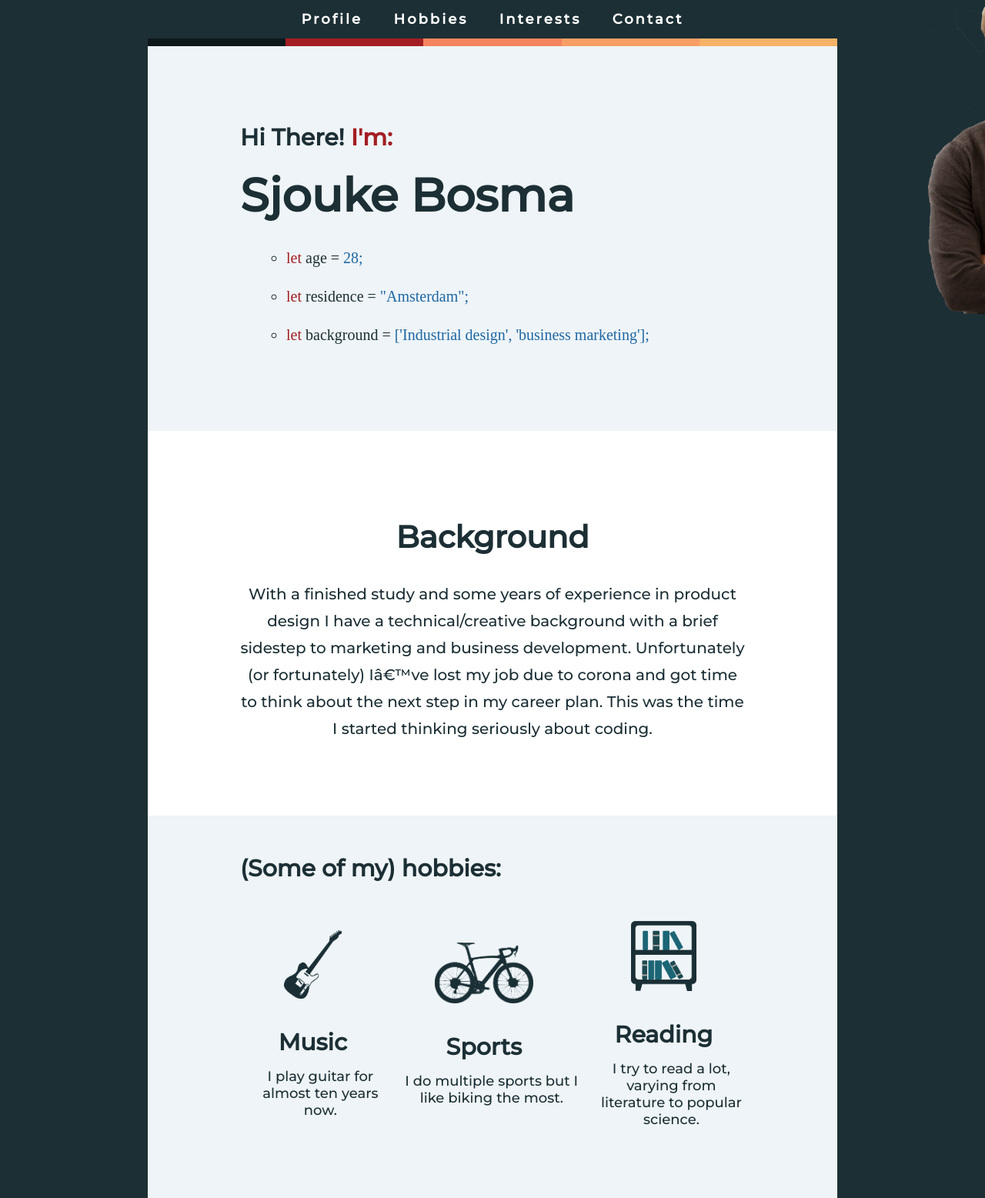
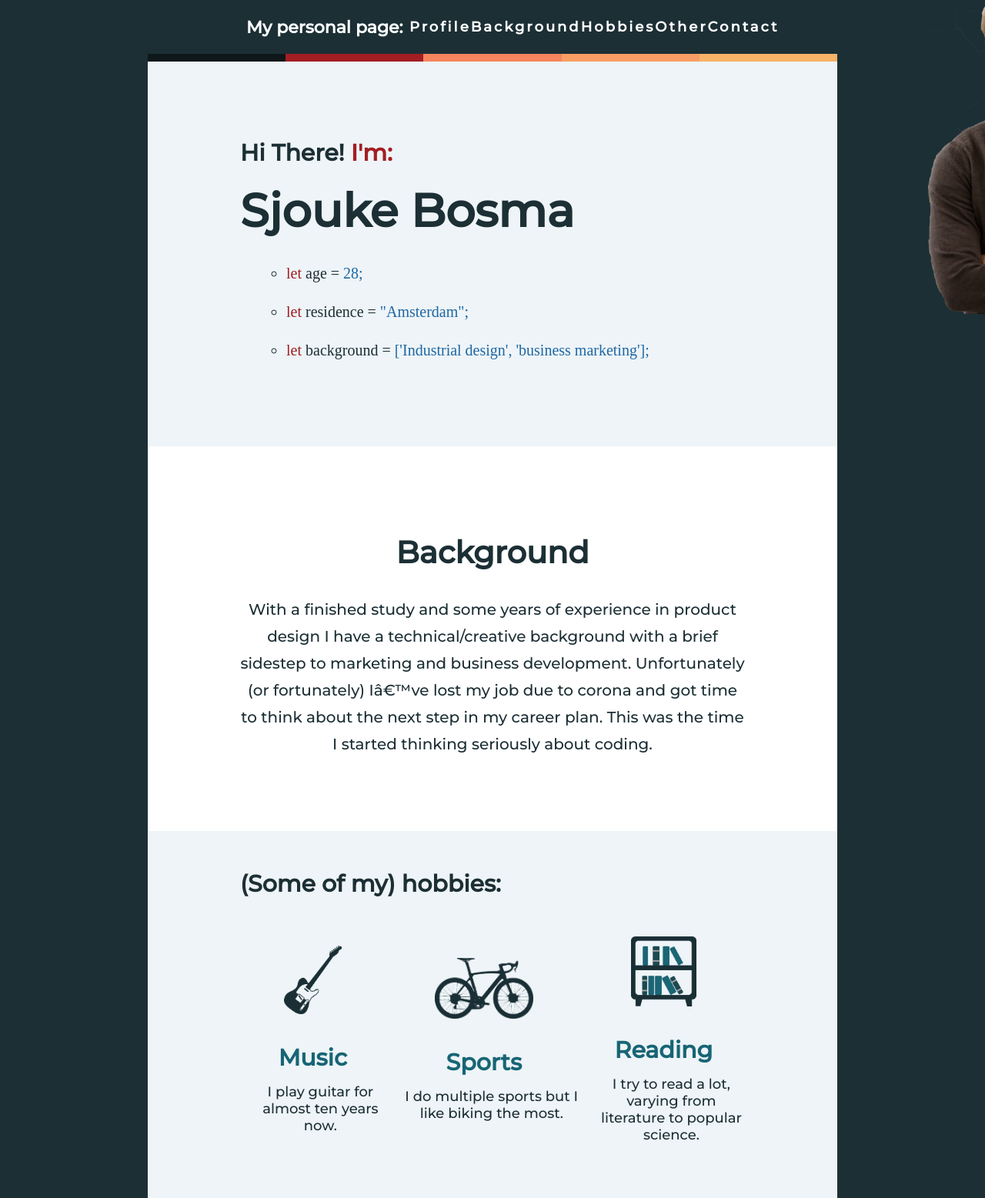
Before and after one commit to Sjouke91/personal-page, a plain HTML site: page index.html in a window 1280 px wide. Shown: the top 1557 px of the page at 77% size. Drawn offline with Linux system fonts and the light colour scheme.

Commit message:
finilized page

```diff
--- a/index.html
+++ b/index.html
@@ -15,11 +15,13 @@
     <!-- navbar -->
     <header class="header">
         <nav>
+            <h3 id="title">My personal page:</h3>
             <ul class="nav_links">
-                <li><a href="#">Profile</a></li>
-                <li><a href="#">Hobbies</a></li>
-                <li><a href="#">Interests</a></li>
-                <li><a href="#">Contact</a></li>
+                <li><a href="#bar1">Profile</a></li>
+                <li><a href="#bar2">Background</a></li>
+                <li><a href="#bar3">Hobbies</a></li>
+                <li><a href="#bar4">Other</a></li>
+                <li><a href="#footer">Contact</a></li>
             </ul>
         </nav>
     </header>
@@ -34,7 +36,7 @@
 
     <!-- start of sections -->
     <body class="bars">
-        <div id="bar" class="first_section">
+        <div id="bar1" class="first_section">
             <div class="personal_info">
             <h2>Hi There! <span class='h2color'>I'm:</span> </h2>
                 <h1 id="joe">Sjouke Bosma</h1>
@@ -47,7 +49,7 @@
         </div>
         </div>
 
-        <div id="bar" class="second_section">
+        <div id="bar2" class="second_section">
             <div class="second">
             <h2>Background</h2>
 
@@ -58,31 +60,31 @@
             </div>
         </div>
 
-        <div id="bar" class="third_section">
+        <div id="bar3" class="third_section">
             <h2 class="h1_2">(Some of my) hobbies:</h2>
             <div class="logos">
                 <div>
                     <img id="guitar" class="logo" src="images/gitaar.png" alt="icon of guitar">
                     <br></br>
-                    <h2>Music</h2>
+                    <h2 class="music">Music</h2>
                     <p>I play guitar for almost ten years now.</p>
                 </div>
                 <div>
                     <img id="bike" class="logo" src="images/Bike.png" alt="icon of guitar">
                     <br></br>
-                    <h2>Sports</h2>
+                    <h2 class="sports">Sports</h2>
                     <p>I do multiple sports but I like biking the most.</p>
                 </div>
                 <div>
                     <img id="books" class="logo" src="images/bookshelf.png" alt="icon of guitar">
                     <br></br>
-                    <h2>Reading</h2>
+                    <h2 class="reading">Reading</h2>
                     <p>I try to read a lot, varying from literature to popular science.</p>
                 </div>
             </div>
         </div>
 
-        <div id="bar" class="fourth_section">
+        <div id="bar4" class="fourth_section">
             <h2 class="h1_2">And finally I like to travel:</h2>
             <div class="travel">
                 <a href="https://nl.wikipedia.org/wiki/Nieuw-Zeeland"><img src="images/Arthurs pass.jpg" alt="" ></a>
@@ -91,7 +93,7 @@
             </div>
         </div>
     </body>
-    <footer>
+    <footer id="footer">
         <ul class="ulsocial">
             <li class="social"><a href="#" target="_blank"> <img src="images/youtube.png" alt="youtubelink"> </a></li>
             <li class="social"><a href="#" target="_blank"> <img src="images/instagram.png" alt="instalink"> </a></li>
--- a/styles.css
+++ b/styles.css
@@ -14,21 +14,30 @@ p, h1, h2, li div {
     font-family: Montserrat, sans-serif;
 }
 
+#title {
+    position: absolute;
+    left: 320px;
+    color: white;
+    font-size: 22px;
+}
+
 nav {
     display: flex;
-    justify-content: space-around;
+    justify-content: flex-end;
     align-items: center;
     margin: auto;
+    margin-right: 320px;
     font-family: Montserrat, sans-serif;
     background-color: #1C2F35;
-    width: 70%;
-    height: 50px;
+    width: 50%;
+    height: 70px;
 }
 
 .nav_links {
     display: flex;
-    justify-content: space-around;
-    width: 60%;
+    justify-content: space-between;
+    padding-left:20px;
+    width: 70%;
 }
 
 .nav_links li{
@@ -74,7 +83,25 @@ nav {
     width: 14%;
 }
 
-#bar {
+#bar1 {
+    width: 70%;
+    height: 500px;
+    margin: auto;
+}
+
+#bar2 {
+    width: 70%;
+    height: 500px;
+    margin: auto;
+}
+
+#bar3 {
+    width: 70%;
+    height: 500px;
+    margin: auto;
+}
+
+#bar4 {
     width: 70%;
     height: 500px;
     margin: auto;
@@ -199,7 +226,17 @@ nav {
     width: 40%;
 }
 
+.music {
+    color: #176575;
+}
 
+.sports {
+    color: #176575;
+}
+
+.reading {
+    color: #176575;
+}
 
 .fourth_section {
     background-color: white;
@@ -208,16 +245,14 @@ nav {
 .travel {
     display: flex;
     justify-content: center;
-    padding:20px;
+
 }
 
 .travel img {
     width: 400px;
     height: 260px;
-    margin: 20px;
+    margin: 40px 5px;
     border-radius: 5px;
-
-
 }
 
 .ulsocial {
```
